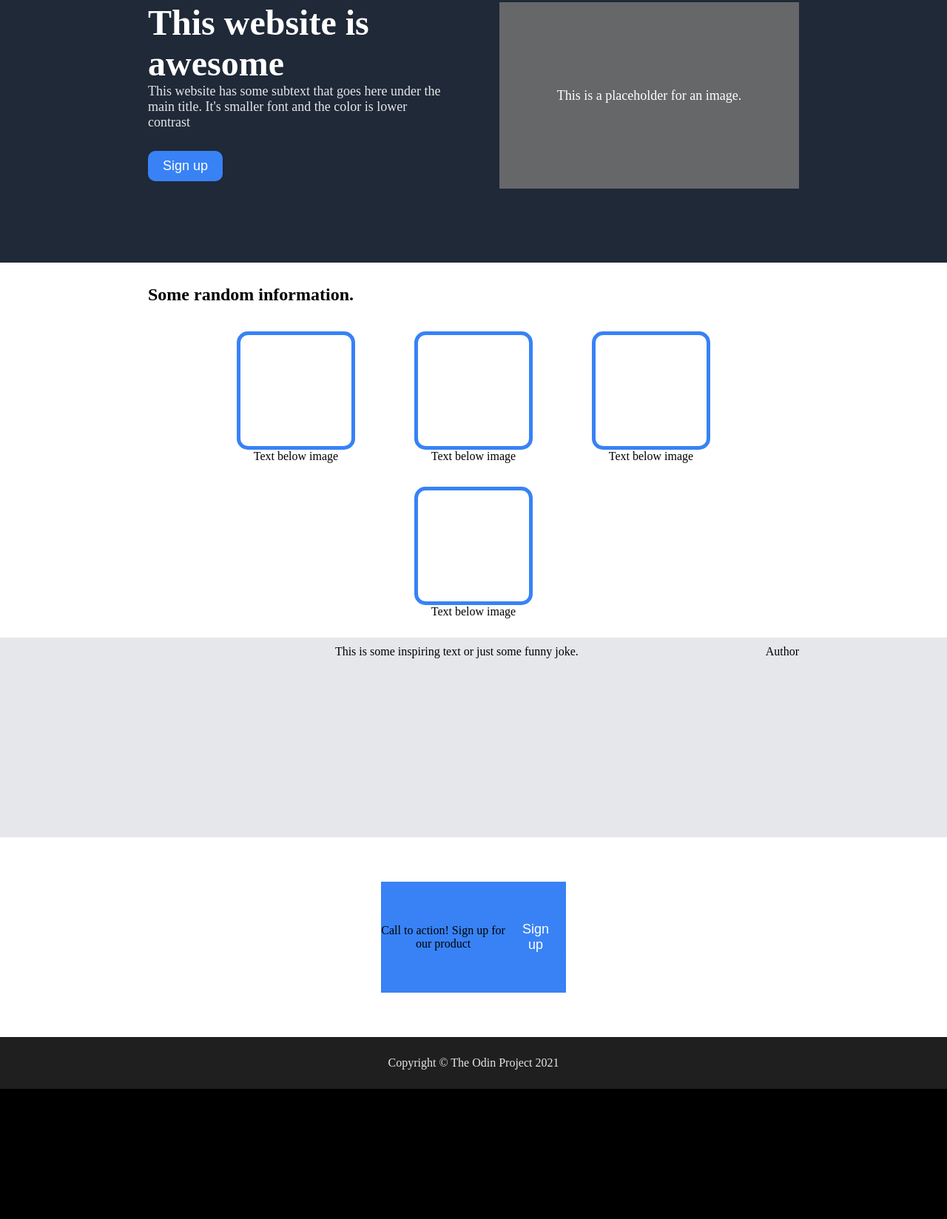
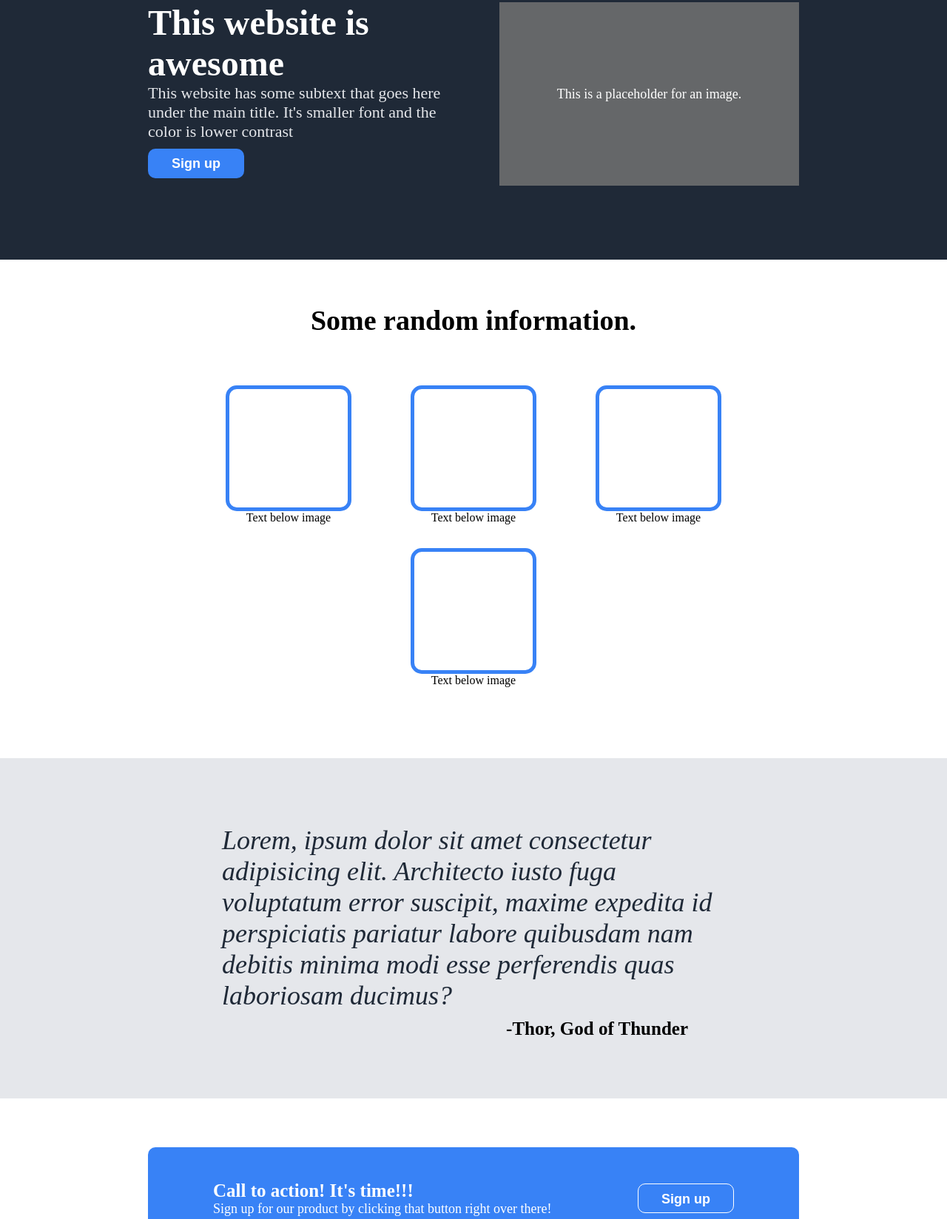
Before and after one commit to FatPanda1991/Landing-page, a plain HTML site: page index.html in a window 1280 px wide. Shown: the part 160-1808 px from the top of the page at 74% size. Before the commit the page ends 1632 px from the top, so only its background shows below. Drawn offline with Linux system fonts and the light colour scheme.

Commit message:
Add CSS for sign up container, buttons, quotation

```diff
--- a/index.html
+++ b/index.html
@@ -21,9 +21,9 @@
     <div class="top-container">
         <div class="text">
             <h1>This website is awesome</h1>
-            <p>This website has some subtext that goes here
+            <div class="text2">This website has some subtext that goes here
                 under the main title. It's smaller font and
-                the color is lower contrast</p>
+                the color is lower contrast</div>
             <button class="button">Sign up</button>
         </div>
         <div class="placeholder">
@@ -32,7 +32,7 @@
     </div>
 
     <div class="random-information-container">
-        <h2>Some random information.</h2>
+        <div class="some-text">Some random information.</div>
         <div class="images">
         <figure>
             <div class="image"></div>
@@ -54,16 +54,16 @@
     </div>
 
     <div class="quote">
-        <div class="quote">
-            This is some inspiring text or just some funny joke.
+        <div class="quote-text">
+            Lorem, ipsum dolor sit amet consectetur adipisicing elit. Architecto iusto fuga voluptatum error suscipit, maxime expedita id perspiciatis pariatur labore quibusdam nam debitis minima modi esse perferendis quas laboriosam ducimus?
         </div>
-        <span class="author">Author</span>
+        <span class="author">-Thor, God of Thunder</span>
     </div>
     <div class="sign-up-background">
       <div class="sign-up-container">
            <div>
-              <span class="sign-up-title">Call to action!</span>
-                <span class="sign-up-text">Sign up for our product</span>
+              <span class="sign-up-title">Call to action! It's time!!!</span><br>
+                <span class="sign-up-text">Sign up for our product by clicking that button right over there!</span>
          </div>
           <button class="button2">Sign up</button>
         </div>
--- a/style.css
+++ b/style.css
@@ -19,7 +19,6 @@ body {
     justify-content: space-between;
     align-items: center;
     background-color: #1F2937;
-
     display: flex;
 }
 
@@ -43,7 +42,6 @@ a {
 
 .top-container {
     background-color: #1F2937;
-    display: flex;
     padding-bottom:100px;
     padding-top: 90px;
     justify-content: space-between;
@@ -56,8 +54,8 @@ h1 {
     margin: 0;
 }
 
-p {
-    font-size: 18px;
+.text2 {
+    font-size: 22px;
     color: #e5e7eb;
     margin-top: 0;
 }
@@ -82,17 +80,23 @@ p {
 
 button {
     font-size: 18px;
+    font-weight: 800;
     background-color: #3882F6;
     border-radius: 10px;
     border: none;
     color: white;
     padding: 10px 20px;
     margin: 10px 0;
+    height: 40px;
+    width: 130px;
+    flex-shrink: 0;
 }
 
 .random-information-container {
     text-align: center;
     background-color: white;
+    justify-content: center;
+    padding-bottom: 80px;
 }
 
 .images {
@@ -102,19 +106,44 @@ button {
     flex-wrap: wrap;
 }
 
+.some-text {
+    font-size: 38px;
+    font-weight: 900;
+    padding: 50px 0;
+}
+
 .image {
-    height: 150px;
-    width: 150px;
+    height: 160px;
+    width: 160px;
     border: 5px #3882F6 solid;
     border-radius: 15px;
 
 }
 
 .quote {
+    padding-top: 80px;
+    padding-bottom: 80px;
     background-color: #e5e7eb;
-    text-align: center;
-    flex: 1;
+    align-items: center;
+    justify-content: center;
     min-height: 250px;
+    display: flex;
+    flex-direction: column;
+}
+
+.quote-text {
+    padding: 10px 100px;
+    font-size: 36px;
+    font-weight: 100;
+    color: #1F2937;
+    font-style: italic;
+}
+
+.author {
+    align-self: flex-end;
+    padding-right: 150px;
+    font-weight: 800;
+    font-size: 25px;
 }
 
 .sign-up-background {
@@ -127,13 +156,31 @@ button {
 }
 
 .sign-up-container {
+    padding: 1% 10%;
+    border-radius: 10px;
     background-color: #3882F6;
-    height: 150px;
-    max-width: 250px;
-    text-align: center;
+    min-height: 120px;
+    max-width: 1000px;
+    text-align: left;
     display: flex;
+    flex: 1;
     justify-content: space-between;
     align-items: center;
+    color: white;
+    gap: 15px;
+}
+
+.sign-up-title {
+    font-size: 25px;
+    font-weight: 600;
+}
+
+.sign-up-text {
+    font-size: 18px;
+}
+
+.sign-up-container button {
+    border: 1px solid white;
 }
 
 .footer {
```
Also changed, not shown: 1 other file.
